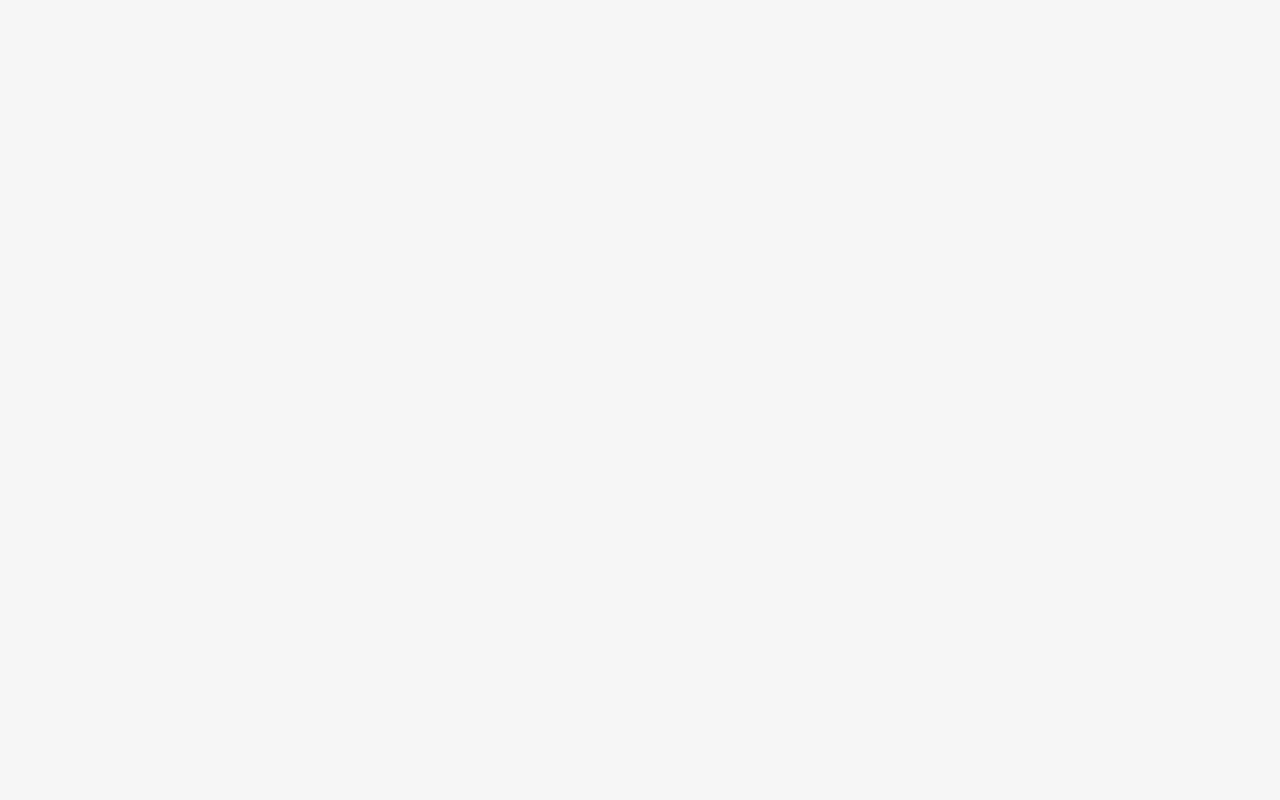
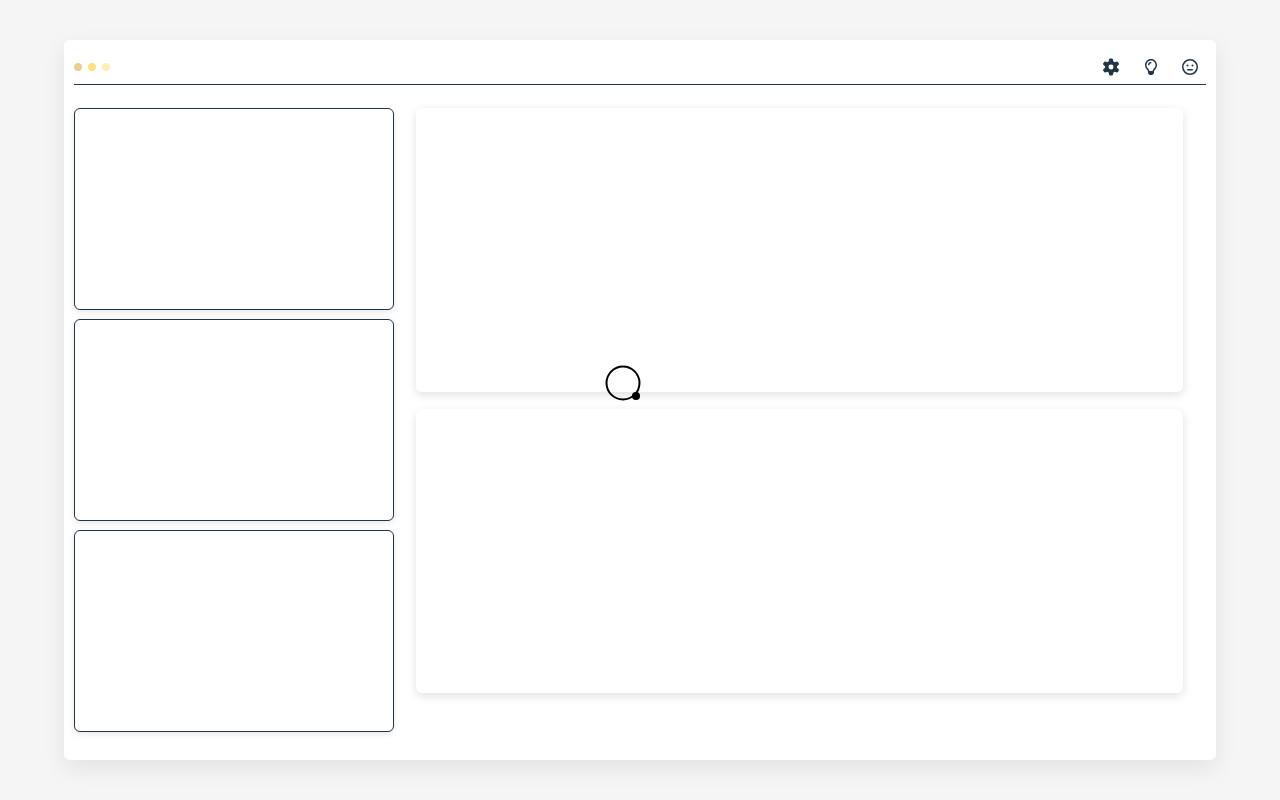
Before and after one commit to hungrie10/Pugsley-Power, a React (Vite) app in the folder frontend/: page /dashboard in a window 1280 px wide. Before the commit this address had no page. Built offline with nearby package versions, Linux system fonts and the light colour scheme; a web font is replaced by a local one.

Commit message:
Day 2 of Building the Pugsley Productivity Software ☁️

```diff
--- a/frontend/src/App.jsx
+++ b/frontend/src/App.jsx
@@ -2,6 +2,7 @@ import React from 'react'
 import { BrowserRouter, Routes, Route } from 'react-router-dom'
 import Home from "./page/Home/Home"
 import Login from './page/Auth/Login'
+import Dashboard from './page/Dashboard/Dashboard'
 
 function App() {
   return (
@@ -9,6 +10,7 @@ function App() {
       <Routes>
           <Route path='/' element={<Home />}></Route>
           <Route path='/login' element={<Login />}></Route>
+          <Route path='/dashboard' element={<Dashboard />}></Route>
         </Routes>
     </BrowserRouter>
   )
--- a/frontend/src/page/Auth/Login.jsx
+++ b/frontend/src/page/Auth/Login.jsx
@@ -5,9 +5,9 @@ import { useState, useEffect } from "react";
 
 function Login() {
   const [email, setEmail] = useState("");
-  const [create_a_password, set_create_a_password] = useState("");
+  const [create_a_password, set_create_a_password] = useState(".");
   const [confirm_a_password, set_confirm_a_password] = useState("");
-  const [match, setMatch] = useState(true);
+  const [match, setMatch] = useState(false);
 
   useEffect(() => {
     if (create_a_password === "" && confirm_a_password === "") {
@@ -18,8 +18,16 @@ function Login() {
   }, [create_a_password, confirm_a_password]);
 
   function handleSubmit(e) {
-    e.preventDefault();
-    location.assign("/dashboard");
+      e.preventDefault();
+
+
+      if (match) {
+          location.assign("/dashboard");
+
+    }
+      else {
+          return
+    }
   }
 
   function create_my_password(e) {
@@ -72,7 +80,7 @@ function Login() {
             <label htmlFor="">Confirm Password</label>
             <br />
             <input
-              type="text"
+              type="password"
               name=""
               id=""
               onChange={(e) => {
--- /dev/null
+++ b/frontend/src/page/Dashboard/Dashboard.css
@@ -0,0 +1,126 @@
+#circles {
+  display: flex;
+  gap: 6px; /* space between circles */
+  align-items: center;
+}
+
+#circles .circle {
+  width: 8px; /* size of the mini circle */
+  height: 8px;
+  background-color: #ffbf00; /* amber / queen energy */
+  border-radius: 50%; /* makes it a circle */
+  display: inline-block;
+  opacity: 0.5;
+}
+
+#circles .circle:nth-of-type(3) {
+  background-color: #ffe066;
+}
+
+/* Classic amber */
+#circles .circle:nth-of-type(2) {
+  background-color: #ffbf00;
+}
+
+/* Deep royal gold */
+#circles .circle:nth-of-type(1) {
+  background-color: #d4a017;
+}
+
+#dashboard_outer {
+  width: 100%;
+  height: 100%;
+  position: absolute;
+  left: 0;
+  top: 0;
+  display: flex;
+  justify-content: center;
+  align-items: center;
+  background: transparent;
+}
+
+#dashboard_outer li {
+  list-style: none;
+}
+
+#dashboard_outer
+#dashboard_inner {
+  background: white;
+  border-radius: 0.35rem;
+  padding: 10px;
+  width: 90%;
+  height: 90%;
+  box-shadow: 0 8px 25px rgba(0, 0, 0, 0.08);
+}
+
+#dashboard_outer #dashboard_inner header {
+  border: none;
+  border-bottom: solid 0.5px;
+  display: flex;
+  justify-content: space-between;
+}
+
+#dashboard_outer #dashboard_inner nav {
+  display: flex;
+  gap: 1.5vw;
+  padding: 0.55%;
+}
+
+#dashboard_outer #dashboard_inner nav li:hover {
+  opacity: 0.4;
+}
+
+#main_page {
+  /* padding-top: 2%; */
+  margin-top: 2%;
+  height: 90%;
+  display: flex;
+}
+
+#main_page aside:nth-of-type(1) {
+  width: 40%;
+  /* padding: 2%; */
+}
+
+#main_page aside:nth-of-type(2) {
+  padding: 2%;
+}
+
+#aside-1 {
+  display: flex;
+  gap: 1.5%;
+  flex-direction: column;
+}
+
+/* Aside 1 box with soft shadow instead of border */
+#aside-1 .box {
+  width: 100%;
+  height: 32%;
+  /* remove border */
+  border: solid 0.2px;
+  /* add subtle shadow */
+  box-shadow: 0 2px 6px rgba(0, 0, 0, 0.1);
+  border-radius: 6px; /* optional: round corners for softer look */
+  background-color: #fff; /* or whatever your box background is */
+}
+
+/* Aside 2 container stays the same, just layout */
+#aside-2 {
+  display: flex;
+  flex-direction: column;
+  height: 100%;
+  gap: 3%;
+  width: 100%;
+  margin: 0;
+  margin-top: -2%;
+}
+
+/* House element soft shadow */
+.house {
+  width: 100%;
+  height: 80%;
+  border: none; /* remove border */
+  box-shadow: 0 3px 10px rgba(0, 0, 0, 0.12);
+  border-radius: 6px; /* soft edges */
+  background-color: #fff; /* make sure shadow is visible */
+}
--- /dev/null
+++ b/frontend/src/page/Dashboard/Dashboard.jsx
@@ -0,0 +1,56 @@
+import React from "react";
+import { FontAwesomeIcon } from "@fortawesome/react-fontawesome";
+import { faGear } from "@fortawesome/free-solid-svg-icons";
+import Pointer from "./../../component/Pointer"
+import { faLightbulb, faMeh } from "@fortawesome/free-regular-svg-icons";
+import "./Dashboard.css";
+
+function Dashboard() {
+  return (
+    <section id="dashboard_outer">
+
+      <Pointer />
+
+      <section id="dashboard_inner">
+
+        <header>
+          <div id="circles">
+            <span className="circle"></span>
+            <span className="circle"></span>
+            <span className="circle"></span>
+          </div>
+
+          <nav>
+            <li>
+              <FontAwesomeIcon icon={faGear} />
+            </li>
+            <li>
+              <FontAwesomeIcon icon={faLightbulb} />
+            </li>
+            <li>
+              <FontAwesomeIcon icon={faMeh} />
+            </li>
+          </nav>
+        </header>
+
+        <main id="main_page">
+
+          <aside id="aside-1">
+            <div className="box"></div>
+            <div className="box"></div>
+            <div className="box"></div>
+          </aside>
+
+          <aside id="aside-2">
+            <div class="house"></div>
+            <div class="house"></div>
+          </aside>
+        </main>
+
+
+      </section>
+    </section>
+  );
+}
+
+export default Dashboard;
```
